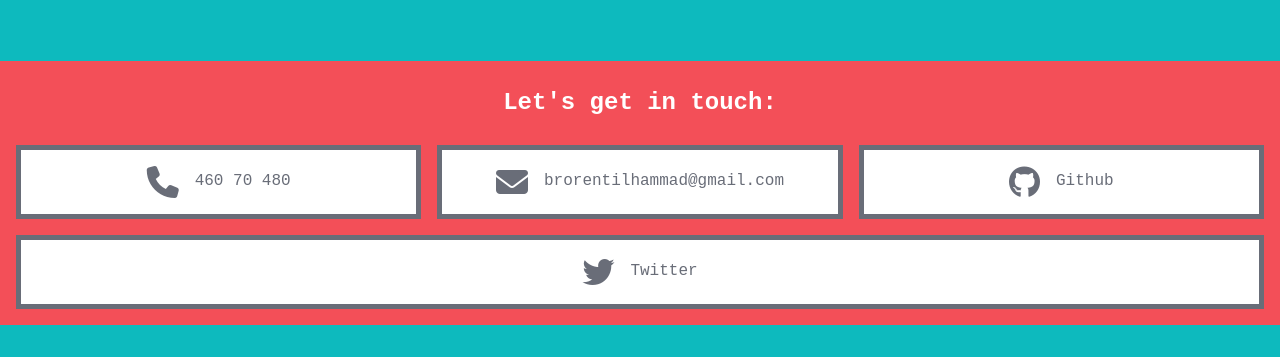
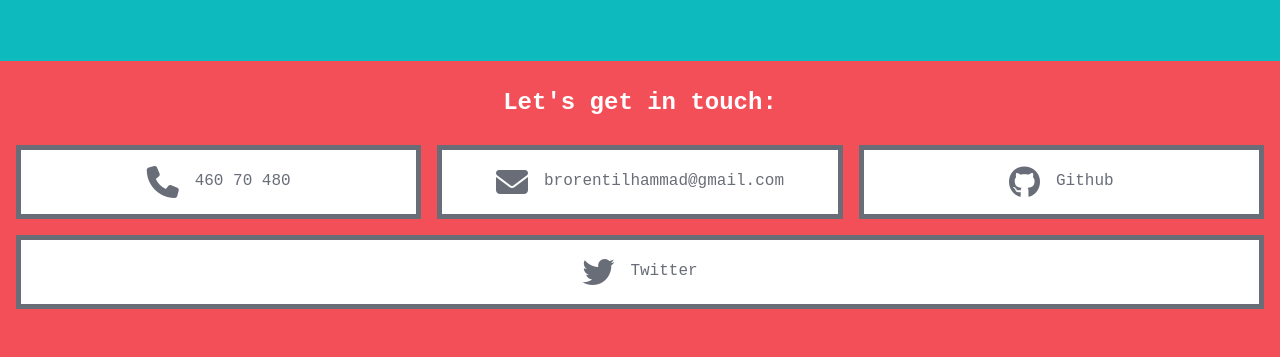
Before and after one commit to abooayoob/abooayoob.github.io, a website: page index.html in a window 1280 px wide. Shown: the part 1474-1831 px from the top of the page. Before the commit the page ends 1799 px from the top, so only its background shows below. Drawn offline with Linux system fonts and the light colour scheme; a web font is replaced by a local one.

Commit message:
add extra margin to footer

```diff
--- a/source/sass/master.sass
+++ b/source/sass/master.sass
@@ -170,7 +170,7 @@ body
   background-color: $tomato
   display: flex
   flex-wrap: wrap
-  padding: .5rem
+  padding: .5rem .5rem 2.5rem .5rem
 
 .contact__header
   width: 100vw
```
Also changed, not shown: css/master.css.
